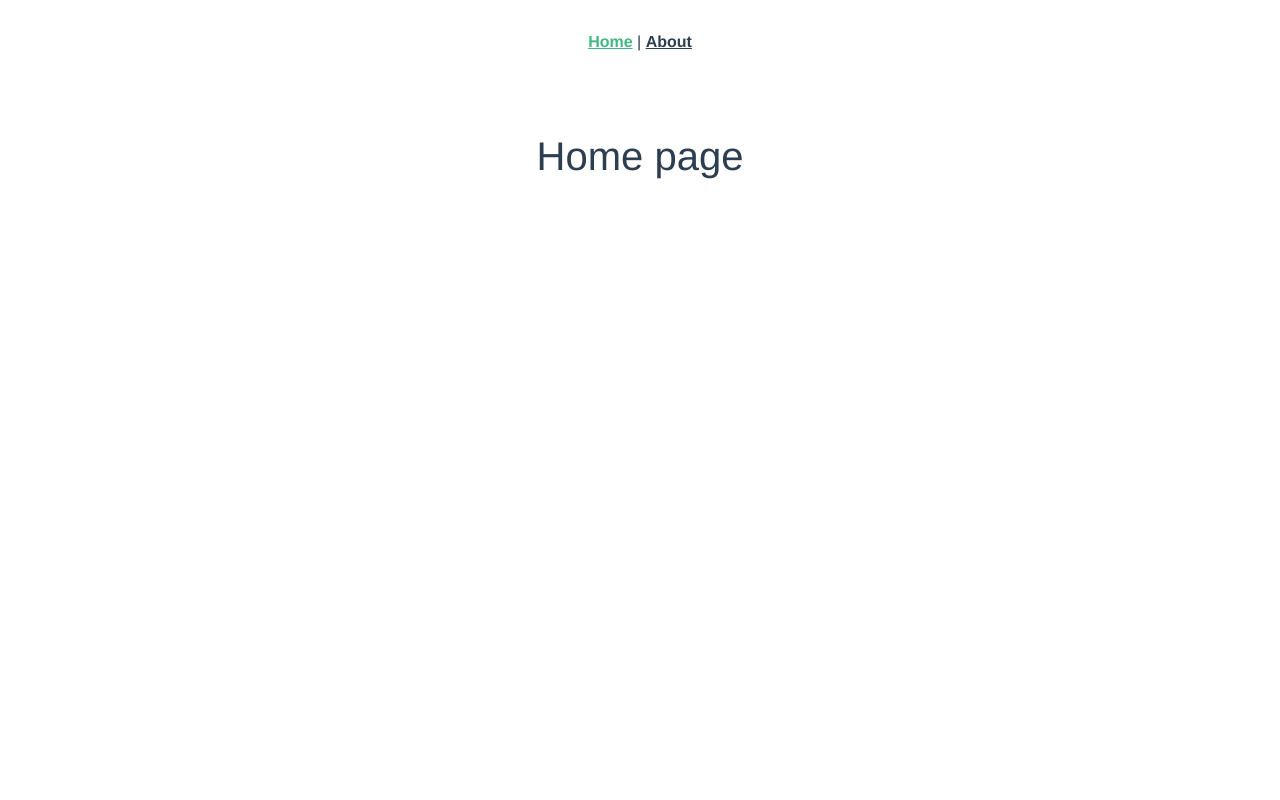
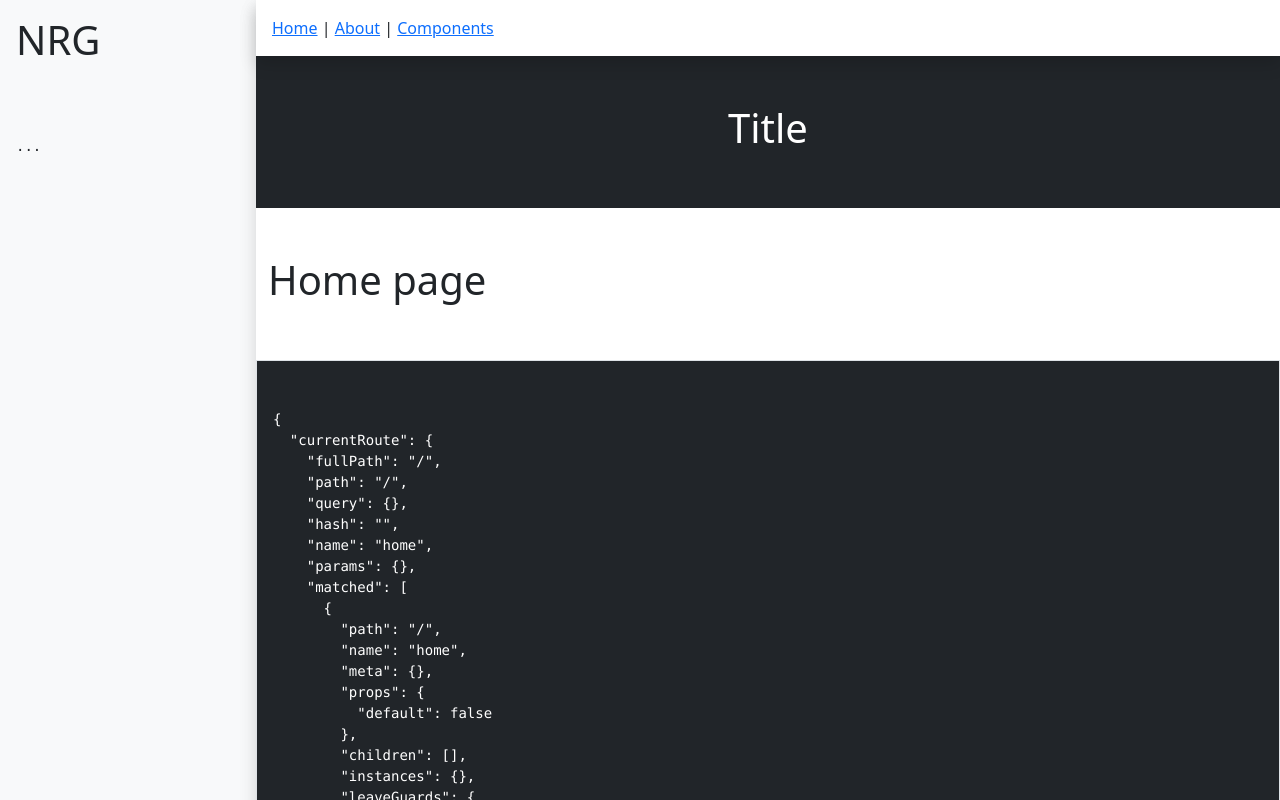
Before and after one commit to lllem/nrg, a Vue app: page / in a window 1280 px wide. Shown: the top 800 px of the page. Built offline with nearby package versions, Linux system fonts and the light colour scheme.

Commit message:
New route added

```diff
--- a/src/App.vue
+++ b/src/App.vue
@@ -1,30 +1,47 @@
 <template>
-  <nav>
-    <router-link to="/">Home</router-link> |
-    <router-link to="/about">About</router-link>
-  </nav>
-  <router-view/>
+
+  <div>
+    <nrgLayout>
+
+      <template v-slot:sidebar>
+        <h1 class="p-3">NRG</h1>
+        <pre class="py-5 px-3 w-100">...</pre>
+      </template>
+
+      <template v-slot:header>
+        <nav class="px-3">
+          <router-link to="/" class="d-inline-block py-3">Home</router-link> |
+          <router-link to="/about" class="d-inline-block py-3">About</router-link> |
+          <router-link to="/components" class="d-inline-block py-3">Components</router-link>
+        </nav>
+      </template>
+
+      <template v-slot:banner>
+        <h1>Title</h1>
+      </template>
+
+      <router-view/>
+
+      <template v-slot:footer>
+        footer
+      </template>
+
+    </nrgLayout>
+
+  </div>
 </template>
 
+<script>
+import nrgLayout from '@/nrg/layouts/nrgLayout.vue';
+
+export default {
+  name: 'app',
+  components: {
+    nrgLayout,
+  },
+};
+</script>
+
 <style lang="scss">
-#app {
-  font-family: Avenir, Helvetica, Arial, sans-serif;
-  -webkit-font-smoothing: antialiased;
-  -moz-osx-font-smoothing: grayscale;
-  text-align: center;
-  color: #2c3e50;
-}
-
-nav {
-  padding: 30px;
-
-  a {
-    font-weight: bold;
-    color: #2c3e50;
-
-    &.router-link-exact-active {
-      color: #42b983;
-    }
-  }
-}
+#app {}
 </style>
--- a/src/router/index.js
+++ b/src/router/index.js
@@ -10,10 +10,12 @@ const routes = [
   {
     path: '/about',
     name: 'about',
-    // route level code-splitting
-    // this generates a separate chunk (about.[hash].js) for this route
-    // which is lazy-loaded when the route is visited.
-    component: () => import(/* webpackChunkName: "about" */ '../views/AboutView.vue'),
+    component: () => import('../views/AboutView.vue'),
+  },
+  {
+    path: '/components',
+    name: 'components',
+    component: () => import('../views/ComponentsView.vue'),
   },
 ];
 
--- a/src/views/AboutView.vue
+++ b/src/views/AboutView.vue
@@ -1,5 +1,5 @@
 <template>
-  <div class="about">
+  <div class="about container py-5">
     <h1>This is an about page</h1>
   </div>
 </template>
--- /dev/null
+++ b/src/views/ComponentsView.vue
@@ -0,0 +1,13 @@
+<template>
+  <div class="components-page container py-5">
+    <h1>Components</h1>
+  </div>
+</template>
+
+<script>
+
+export default {
+  name: 'components-page',
+  components: {},
+};
+</script>
--- a/src/views/HomeView.vue
+++ b/src/views/HomeView.vue
@@ -1,5 +1,11 @@
 <template>
-  <div class="home container py-5">
-    <h1>Home page</h1>
+  <div class="home">
+
+    <div class="container py-5">
+      <h1>Home page</h1>
+    </div>
+
+    <pre class="bg-dark text-white py-5 px-3 w-100 border">{{ $router }}</pre>
+
   </div>
 </template>
```
